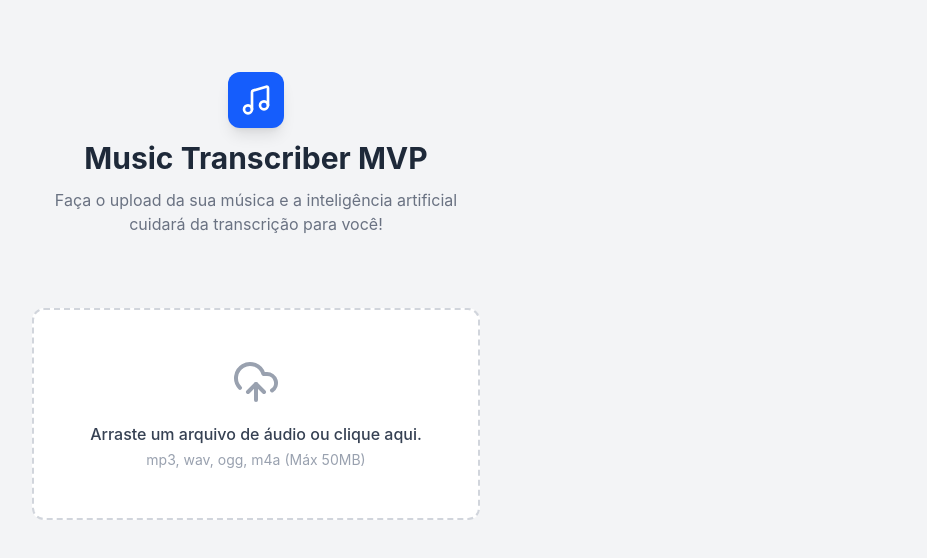
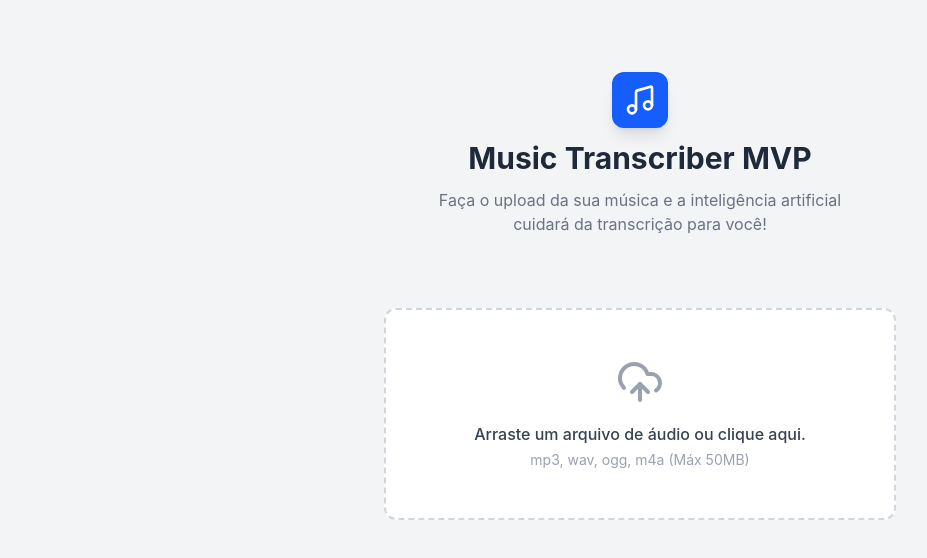
Before and after one commit to fsantosfp/music-transcriber, a React (Vite) app in the folder frontend/: page / in a window 1280 px wide. Shown: the top 558 px of the page, without its empty margins (0-927 px from the left). Built offline with nearby package versions, Linux system fonts and the light colour scheme.

Commit message:
fix(frontend): center layout and fix flexbox scope

```diff
--- a/frontend/src/index.css
+++ b/frontend/src/index.css
@@ -2,10 +2,13 @@
 
 body {
   margin: 0;
-  display: flex;
-  place-items: center;
-  min-width: 320px;
-  min-height: 100vh;
   background-color: #f3f4f6;
   font-family: Inter, system-ui, Avenir, Helvetica, Arial, sans-serif;
 }
+
+#root {
+  width: 100%;
+  min-height: 100vh;
+  display: flex;
+  justify-content: center;
+}
```
